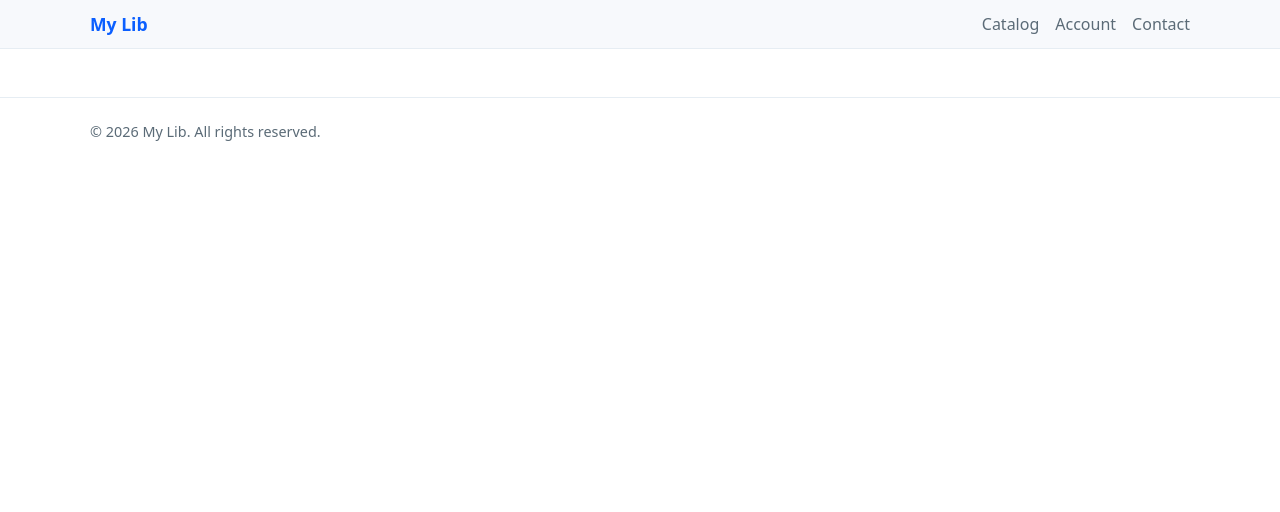
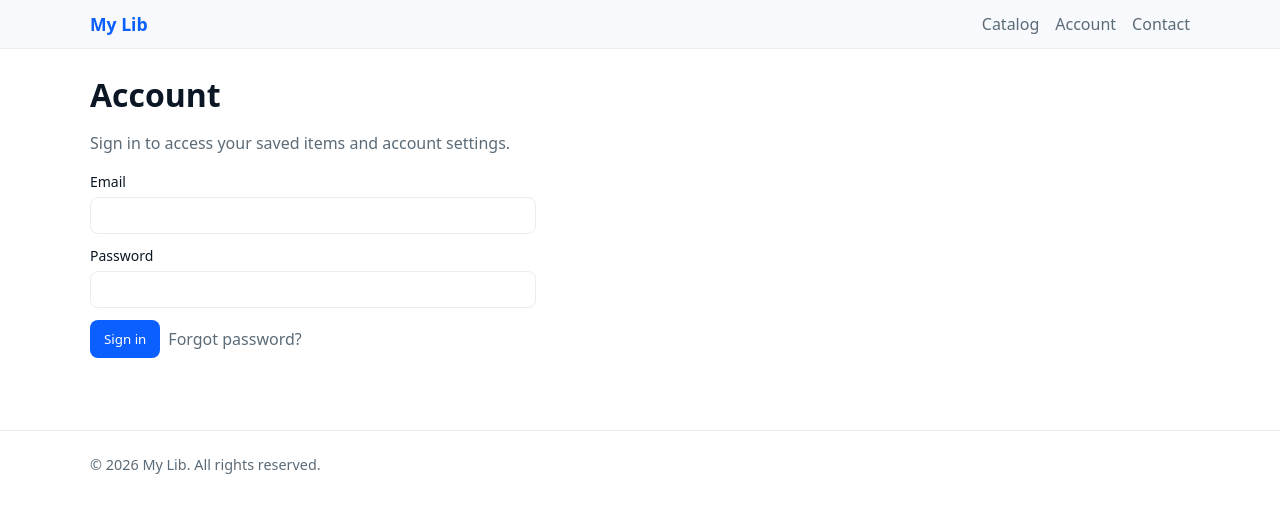
Before and after one commit to lpulgaHENERGY/Library-Test, a React (Vite) app: page /account in a window 1280 px wide. Shown: the top 512 px of the page. Built offline with nearby package versions, Linux system fonts and the light colour scheme.

Commit message:
Add Account page and AccountForm component; register route

```diff
--- a/public/scaffold-status.json
+++ b/public/scaffold-status.json
@@ -1 +1 @@
-{ "message": "Creating Catalog page", "awaitingInput": false }
+{ "message": "Creating Account page", "awaitingInput": false }
--- a/src/App.tsx
+++ b/src/App.tsx
@@ -1,8 +1,9 @@
 import { Routes, Route } from 'react-router-dom'
 import Layout from './components/Layout'
 import Home from './pages/Home'
+import Catalog from './pages/Catalog'
+import Account from './pages/Account'
 import About from './pages/About'
-import Catalog from './pages/Catalog'
 
 export default function App() {
   return (
@@ -10,6 +11,7 @@ export default function App() {
       <Routes>
         <Route path="/" element={<Home />} />
         <Route path="/catalog" element={<Catalog />} />
+        <Route path="/account" element={<Account />} />
         <Route path="/about" element={<About />} />
       </Routes>
     </Layout>
--- /dev/null
+++ b/src/components/AccountForm.tsx
@@ -0,0 +1,42 @@
+import React, { useState } from 'react'
+
+export default function AccountForm() {
+  const [email, setEmail] = useState('')
+  const [password, setPassword] = useState('')
+  const [error, setError] = useState('')
+
+  function validate() {
+    if (!email) { setError('Email is required'); return false }
+    if (!password) { setError('Password is required'); return false }
+    // simple email check
+    if (!/^\S+@\S+\.\S+$/.test(email)) { setError('Enter a valid email address'); return false }
+    setError('')
+    return true
+  }
+
+  function submit(e: React.FormEvent) {
+    e.preventDefault()
+    if (!validate()) return
+    // Placeholder: replace with real auth integration
+    console.log('Sign in attempt', { email })
+    alert('Signed in (demo): ' + email)
+  }
+
+  return (
+    <form onSubmit={submit} style={{ maxWidth: 420 }} aria-label="Sign in to your account">
+      <div style={{ marginBottom: 12 }}>
+        <label htmlFor="email" style={{ display: 'block', fontSize: 14, marginBottom: 6 }}>Email</label>
+        <input id="email" type="email" value={email} onChange={e => setEmail(e.target.value)} style={{ width: '100%', padding: '10px 12px', borderRadius: 8, border: '1px solid var(--color-border)' }} aria-required="true" />
+      </div>
+      <div style={{ marginBottom: 12 }}>
+        <label htmlFor="password" style={{ display: 'block', fontSize: 14, marginBottom: 6 }}>Password</label>
+        <input id="password" type="password" value={password} onChange={e => setPassword(e.target.value)} style={{ width: '100%', padding: '10px 12px', borderRadius: 8, border: '1px solid var(--color-border)' }} aria-required="true" />
+      </div>
+      {error && <div role="alert" style={{ color: '#b00020', marginBottom: 12 }}>{error}</div>}
+      <div style={{ display: 'flex', gap: 8 }}>
+        <button type="submit" style={{ background: 'var(--color-primary)', color: '#fff', border: 'none', padding: '10px 14px', borderRadius: 8 }}>Sign in</button>
+        <a href="#" style={{ alignSelf: 'center', color: 'var(--color-text-muted)', textDecoration: 'none' }}>Forgot password?</a>
+      </div>
+    </form>
+  )
+}
--- /dev/null
+++ b/src/pages/Account.tsx
@@ -0,0 +1,12 @@
+import React from 'react'
+import AccountForm from '../components/AccountForm'
+
+export default function Account() {
+  return (
+    <div className="container" style={{ paddingTop: 24 }}>
+      <h1>Account</h1>
+      <p style={{ color: 'var(--color-text-muted)', marginBottom: 18 }}>Sign in to access your saved items and account settings.</p>
+      <AccountForm />
+    </div>
+  )
+}
```
